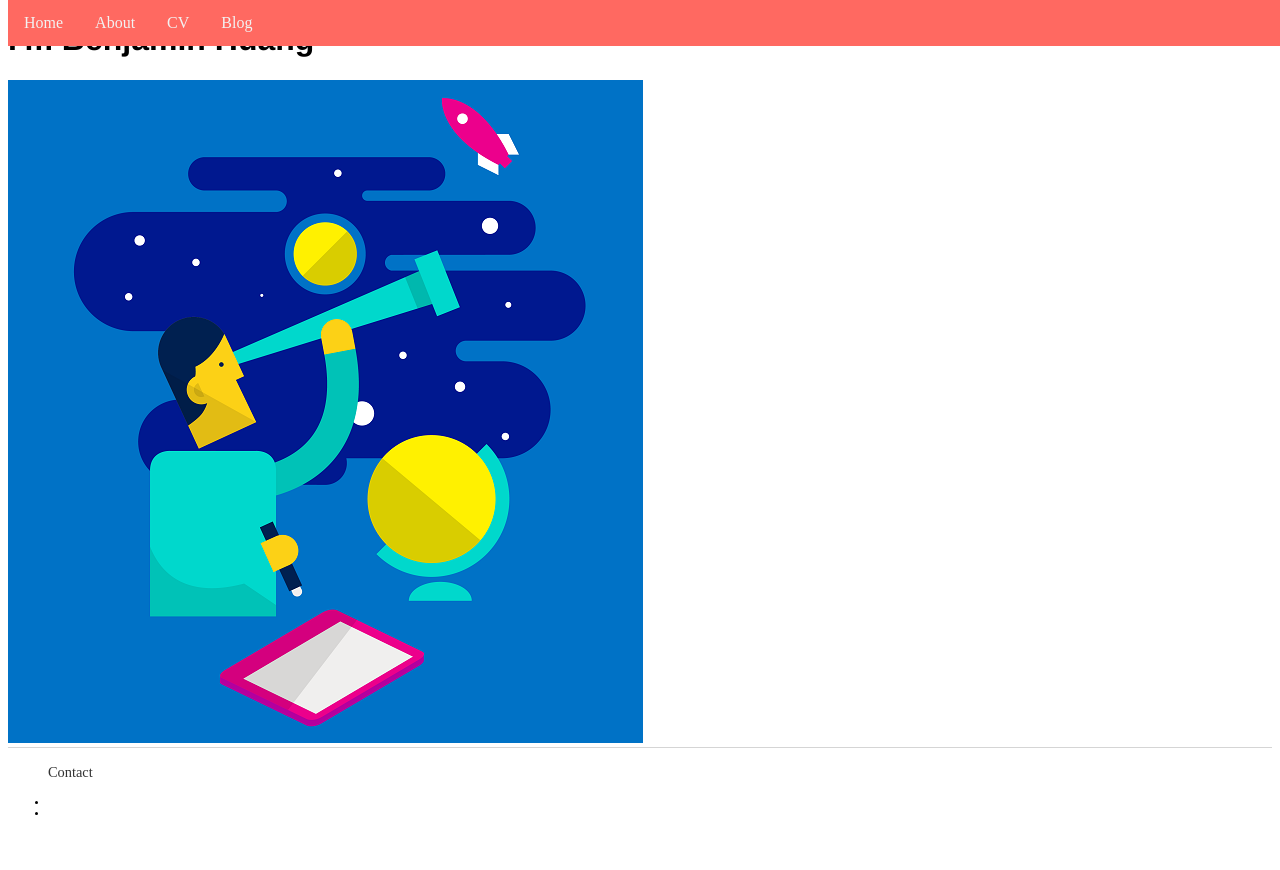
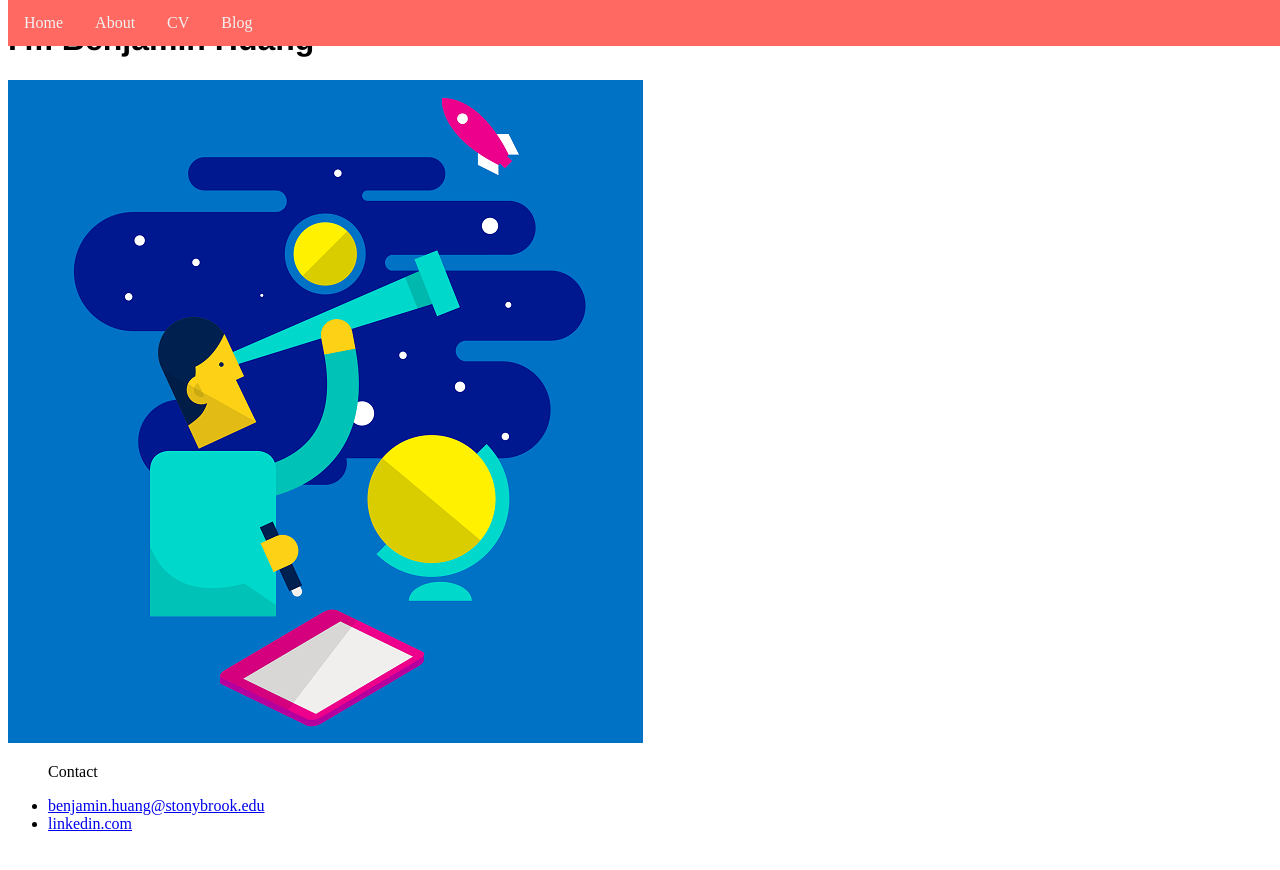
Before and after one commit to benjaminhuang13/benjaminhuang13.github.io, a Jekyll site: the page built from index.html, in a window 1280 px wide. Shown: the top 870 px of the page. Built offline with Jekyll 4.4.1, drawn with Linux system fonts in a browser that asks for light colours.

Commit message:
Update main.css

```diff
--- a/css/main.css
+++ b/css/main.css
@@ -12,7 +12,7 @@
 }
 /* Links inside the navbar */
 .navbar a {
-    font-style: Arial;
+    font-style: 'Arial';
     float: left;
     display: block;
     color: #f2f2f2;
@@ -25,19 +25,15 @@
     background: #eeeeee;
     color: red;
 }
-a {
-    text-decoration: none;
-    color: white;
-}
-/* .boxhead a {
-    color: red;
-    text-decoration: none;
-} */
+
 
 h1 {
     font-size: 2em;
     font-family:'Helvetica', 'Arial', 'Sans-Serif';
 }
+h2 {
+    font-size: 1em;
+    font-family: 'Arial', 'Sans-Serif';
 p {
     font-size: 1.5em;
     line-height: 1.4em;
@@ -50,6 +46,3 @@
 ul.posts li {
     list-style: none;
 }
-/* ul li {
-     list-style-type: none;
-} */
```
